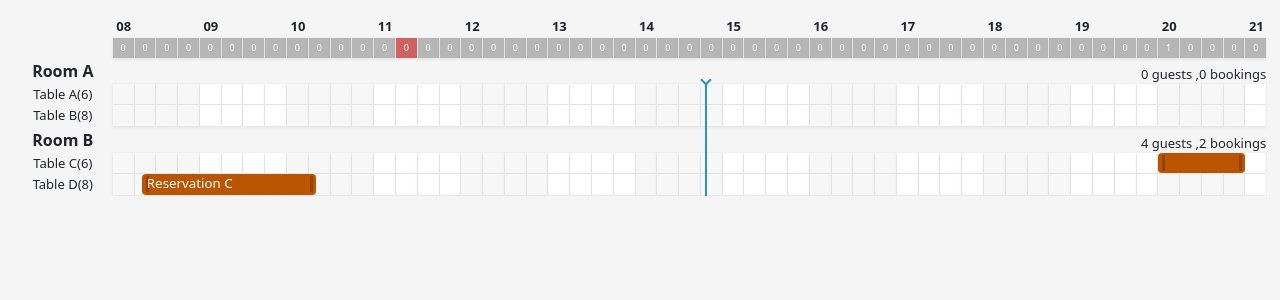
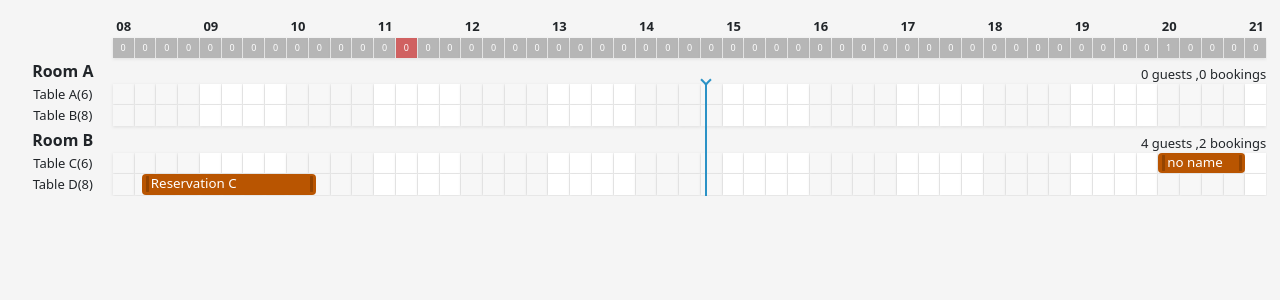
Before and after one commit to Med-Cherif/table-booking-calendar-1, a React (Vite) app: page / in a window 1280 px wide. Shown: the top 300 px of the page. Built offline with nearby package versions, Linux system fonts and the light colour scheme.

Commit message:
added table id onEmptyCellClick + added the ability to custumize color of booking + some small updates

```diff
--- a/src/App.tsx
+++ b/src/App.tsx
@@ -99,11 +99,14 @@ function App() {
             onChanges(change);
           }
         }}
-        onEmptyCellClick={(time) => {
-          console.log(time);
+        onEmptyCellClick={(time, tableID) => {
+          console.log(time, tableID);
         }}
         onReservationClick={(reservation) => {
           console.log(reservation);
+        }}
+        reservationColor={(reservation) => {
+          return '#b95501';
         }}
         reservationModal={(reservation, close) => {
           return (
--- a/src/components/table_booking_calendar/TableBookingCalendar.tsx
+++ b/src/components/table_booking_calendar/TableBookingCalendar.tsx
@@ -28,14 +28,16 @@ interface TableBookingCalendarProps {
   timeRange: TimeRange;
   lockedTime: string[];
   times: string[];
+  noNameText: string;
   cellTooltip?: (time: TimeBlock) => React.ReactNode;
+  reservationColor?: (reservation: Reservation) => string;
   reservationTooltip?: (reservation: Reservation) => React.ReactNode;
   reservationModal?: (
     reservation: Reservation,
     close: () => void,
   ) => React.ReactNode;
   capacityModal?: (time: TimeBlock, close: () => void) => React.ReactNode;
-  onEmptyCellClick?: (time: TimeBlock) => void;
+  onEmptyCellClick?: (time: TimeBlock, table: string | number) => void;
   onReservationChange?: (change: ChangeType) => void;
   onReservationClick?: (reservation: Reservation) => void;
 }
@@ -45,9 +47,11 @@ export default function TableBookingCalendar({
   timeRange,
   times = [],
   lockedTime = [],
+  noNameText = 'no name',
   reservationTooltip,
   onReservationChange,
   cellTooltip,
+  reservationColor,
   onEmptyCellClick,
   reservationModal,
   capacityModal,
@@ -210,13 +214,15 @@ export default function TableBookingCalendar({
                   {room.tables.map((table, index) => {
                     return (
                       <RoomTable
+                        noNameText={noNameText}
                         row={index + tableBefore}
                         key={table.id}
                         rangeList={rangeList}
+                        reservationColor={reservationColor}
                         table={table}
                         onReservationChange={onReservationChange}
                         onEmptyCellClick={(tIndex) =>
-                          onEmptyCellClick?.(timeBlocks[tIndex])
+                          onEmptyCellClick?.(timeBlocks[tIndex], table.id)
                         }
                         reservationModal={reservationModal}
                         onReservationClick={onReservationClick}
--- a/src/components/table_booking_calendar/components/dragable_resizable_item/DragableResizableItem.tsx
+++ b/src/components/table_booking_calendar/components/dragable_resizable_item/DragableResizableItem.tsx
@@ -15,8 +15,10 @@ interface DragableResizableItemProps {
   diffResult: number;
   diffEndResult: number;
   rangeList: HourMinute[];
+  noNameText: string;
   onResized?: (from: 'start' | 'end', time: string) => void;
   onResizeStart?: () => void;
+  reservationColor?: (reservation: Reservation) => string;
   onResizeEnd?: () => void;
   modal?: (close: () => void) => React.ReactNode;
   reservation: Reservation;
@@ -36,7 +38,9 @@ export default function DragableResizableItem({
   tableId,
   diffEndResult,
   diffResult,
+  noNameText,
   onResized,
+  reservationColor,
   reservation,
   modal,
   rangeList,
@@ -71,7 +75,7 @@ export default function DragableResizableItem({
     widthRef.current = wd * factor - newMarginLeft + newAddedWidth;
     tdWidthRef.current = wd;
     marginLeftRef.current = newMarginLeft;
-    let timeout = setTimeout(() => {
+    const timeout = setTimeout(() => {
       setForceRender((f) => !f);
     }, 0);
 
@@ -284,19 +288,21 @@ export default function DragableResizableItem({
           width: `${widthRef.current}px`,
           marginLeft: `${marginLeftRef.current}px`,
           ...(reservation.lock_tables ? {} : verticalDrag(style)),
-          backgroundColor: '#b95501',
+          backgroundColor: reservationColor?.(reservation) || '#b95501',
         }}
       >
         {reservation.lock_tables && <img src={lock} />}
         <span
-          style={!reservation.name ? { height: '100%' } : undefined}
+          style={{
+            paddingLeft: 4,
+          }}
           onClick={() => {
             setShowModal(!showModal);
           }}
           {...listeners}
           {...attributes}
         >
-          {reservation.name}
+          {reservation.name || noNameText}
         </span>
         {!reservation.lock_tables && (
           <>
--- a/src/components/table_booking_calendar/components/room_table/RoomTable.tsx
+++ b/src/components/table_booking_calendar/components/room_table/RoomTable.tsx
@@ -11,9 +11,11 @@ import DragableResizableItem from '../dragable_resizable_item';
 interface RoomTableProps {
   table: Table;
   row: number;
+  noNameText: string;
   rangeList: HourMinute[];
   onReservationChange?: (change: ChangeType) => void;
   onEmptyCellClick?: (timeIndex: number) => void;
+  reservationColor?: (reservation: Reservation) => string;
   reservationModal?: (
     reservation: Reservation,
     close: () => void,
@@ -25,9 +27,11 @@ export default function RoomTable({
   table,
   row,
   rangeList,
+  noNameText,
   onReservationChange,
   onEmptyCellClick,
   reservationModal,
+  reservationColor,
   onReservationClick,
 }: RoomTableProps) {
   const { setNodeRef, isOver } = useDroppable({
@@ -81,8 +85,10 @@ export default function RoomTable({
               {reservation && (
                 <DragableResizableItem
                   rangeList={rangeList}
+                  noNameText={noNameText}
                   tableId={table.id}
                   diffResult={diffResult}
+                  reservationColor={reservationColor}
                   diffEndResult={diffEndResult}
                   onDoubleClick={() => onReservationClick?.(reservation)}
                   modal={(close) => reservationModal?.(reservation, close)}
--- a/src/store/dataStore.ts
+++ b/src/store/dataStore.ts
@@ -36,7 +36,7 @@ export const useDataStore = create<DataState>()(
           name: 'Room B',
           tables: [
             {
-              id: 3,
+              id: 15,
               name: 'Table C',
               seats: 6,
               reservations: [
```
